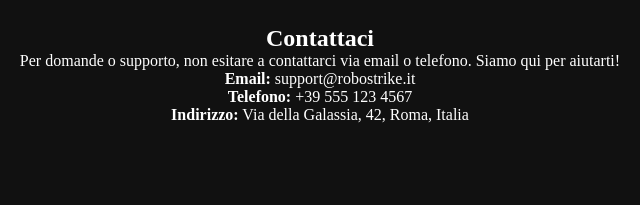
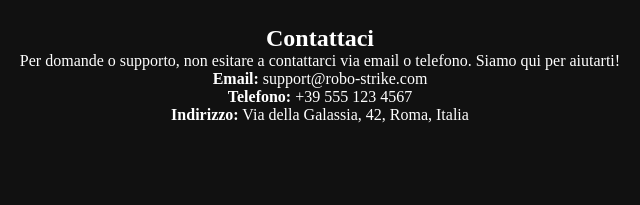
Before and after one commit to Ynln69/robo-strike, a plain HTML site: page index.html in a window 1280 px wide. Shown: the part 4160-4365 px from the top of the page, 320-960 px from the left. Drawn offline with Linux system fonts and the light colour scheme.

Commit message:
Update index.html

```diff
--- a/index.html
+++ b/index.html
@@ -184,7 +184,7 @@
           telefono. Siamo qui per aiutarti!
         </p>
         <ul class="contact-info">
-          <li><strong>Email:</strong> support@robostrike.it</li>
+          <li><strong>Email:</strong> support@robo-strike.com</li>
           <li><strong>Telefono:</strong> +39 555 123 4567</li>
           <li>
             <strong>Indirizzo:</strong> Via della Galassia, 42, Roma, Italia
```
